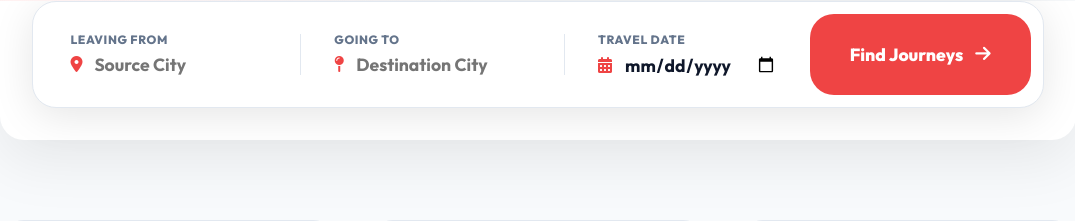
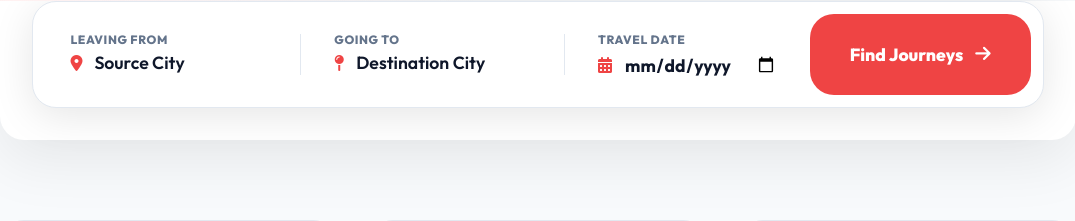
Before and after one commit to miyat0/bus_reservation_project., a Django app: page / in a window 1280 px wide. Shown: the part 614-835 px from the top of the page, without its empty margins (102-1177 px from the left). Run offline with Django 5.2, Linux system fonts and the light colour scheme; tables that the repository leaves empty hold one stand-in row (values such as "Sample post").

Commit message:
style: implement dynamic search dropdowns on home page hero

```diff
--- a/admins/templates/admins/home.html
+++ b/admins/templates/admins/home.html
@@ -185,6 +185,20 @@
         .search-wrapper { padding: 0 16px 24px; }
         .features-grid { grid-template-columns: 1fr; }
     }
+    .search-panel select {
+        border: none;
+        background: transparent;
+        font-size: 1.1rem;
+        font-weight: 600;
+        color: var(--text-main);
+        width: 100%;
+        outline: none;
+        cursor: pointer;
+        appearance: none;
+        -webkit-appearance: none;
+    }
+    .search-panel select::placeholder { color: var(--text-muted); font-weight: 400; }
+    .search-panel select option { font-weight: 400; color: var(--text-main); }
 </style>
 
 <div class="hero-section">
@@ -208,7 +222,12 @@
                 <label>Leaving From</label>
                 <div style="display: flex; align-items: center; gap: 12px;">
                     <i class="fas fa-location-dot" style="color: var(--primary);"></i>
-                    <input type="text" name="source" placeholder="Source City" required>
+                    <select name="source" required>
+                        <option value="" disabled selected>Source City</option>
+                        {% for city in cities %}
+                            <option value="{{ city }}">{{ city }}</option>
+                        {% endfor %}
+                    </select>
                 </div>
             </div>
             <div style="width: 1px; background: var(--line); margin: 20px 0;"></div>
@@ -216,7 +235,12 @@
                 <label>Going To</label>
                 <div style="display: flex; align-items: center; gap: 12px;">
                     <i class="fas fa-map-pin" style="color: var(--primary);"></i>
-                    <input type="text" name="destination" placeholder="Destination City" required>
+                    <select name="destination" required>
+                        <option value="" disabled selected>Destination City</option>
+                        {% for city in cities %}
+                            <option value="{{ city }}">{{ city }}</option>
+                        {% endfor %}
+                    </select>
                 </div>
             </div>
             <div style="width: 1px; background: var(--line); margin: 20px 0;"></div>
--- a/admins/views.py
+++ b/admins/views.py
@@ -58,7 +58,13 @@ def home(request):
             return redirect('staff_dashboard')
         else:
             return redirect('user_dashboard')
-    return render(request, 'admins/home.html')
+
+    # Dynamically fetch unique cities from existing fleet data
+    sources = Bus.objects.values_list('source', flat=True).distinct()
+    destinations = Bus.objects.values_list('destination', flat=True).distinct()
+    cities = sorted(list(set(list(sources) + list(destinations))))
+
+    return render(request, 'admins/home.html', {'cities': cities})
 
 def bus_list(request):
     buses_list = Bus.objects.all().order_by('id')
```
